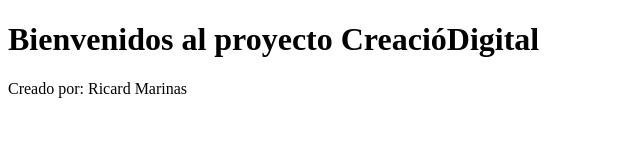
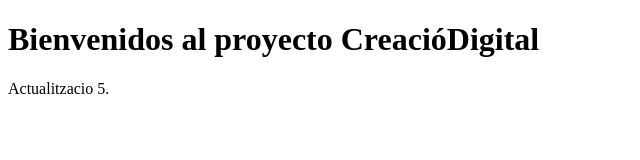
Before and after one commit to Rikimarinas/CreacioDigital-, a website: page public_html/index.html in a window 1280 px wide. Shown: the whole page, without its empty margins (0-640 px from the left). Drawn offline with Linux system fonts and the light colour scheme.

Commit message:
Update index.html

```diff
--- a/public_html/index.html
+++ b/public_html/index.html
@@ -7,7 +7,7 @@
 </head>
 <body>
     <h1>Bienvenidos al proyecto CreacióDigital</h1>
-    <p>Creado por: Ricard Marinas</p>
+    <p>Actualitzacio 5.</p>
 
 </body>
 </html>
```
